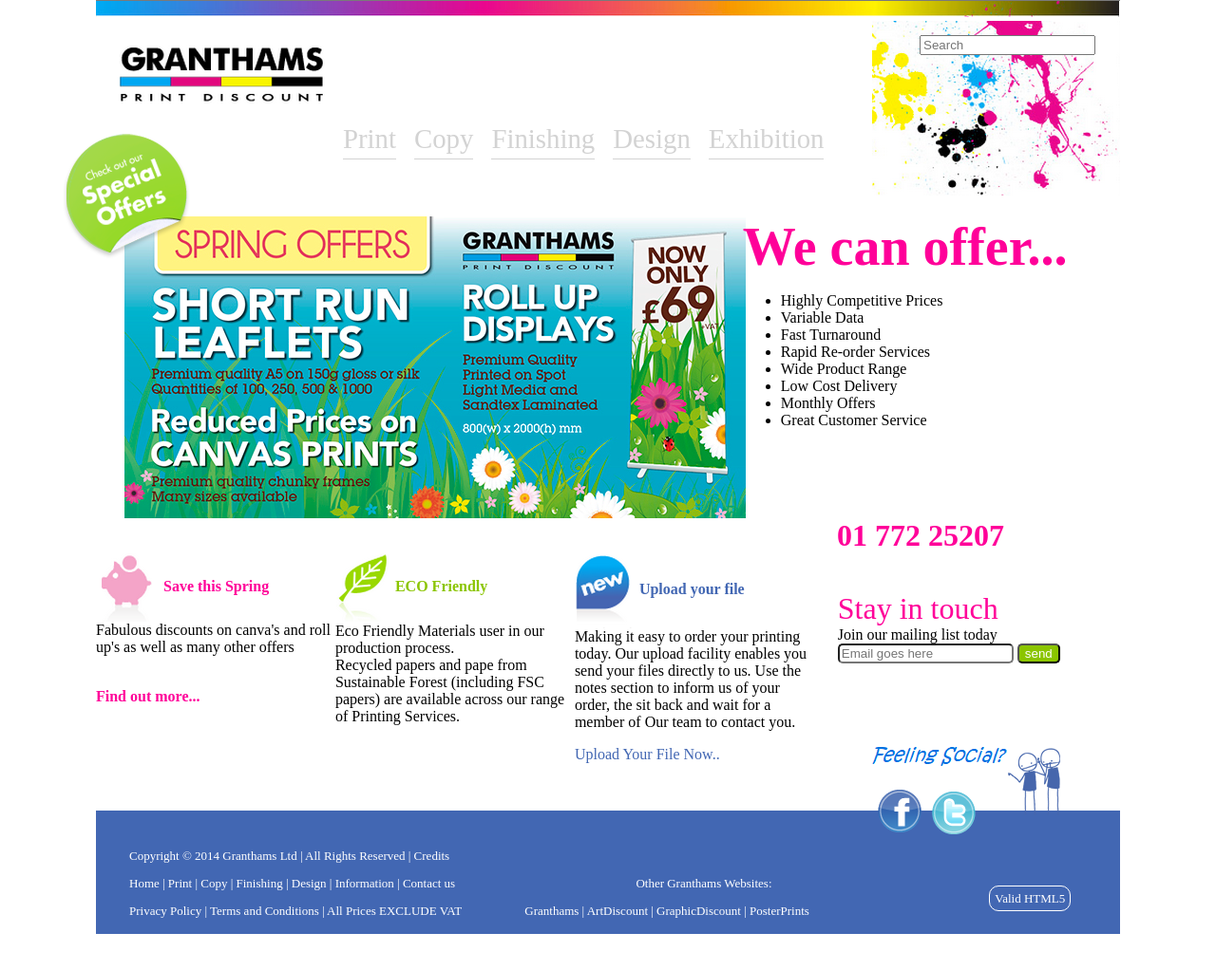
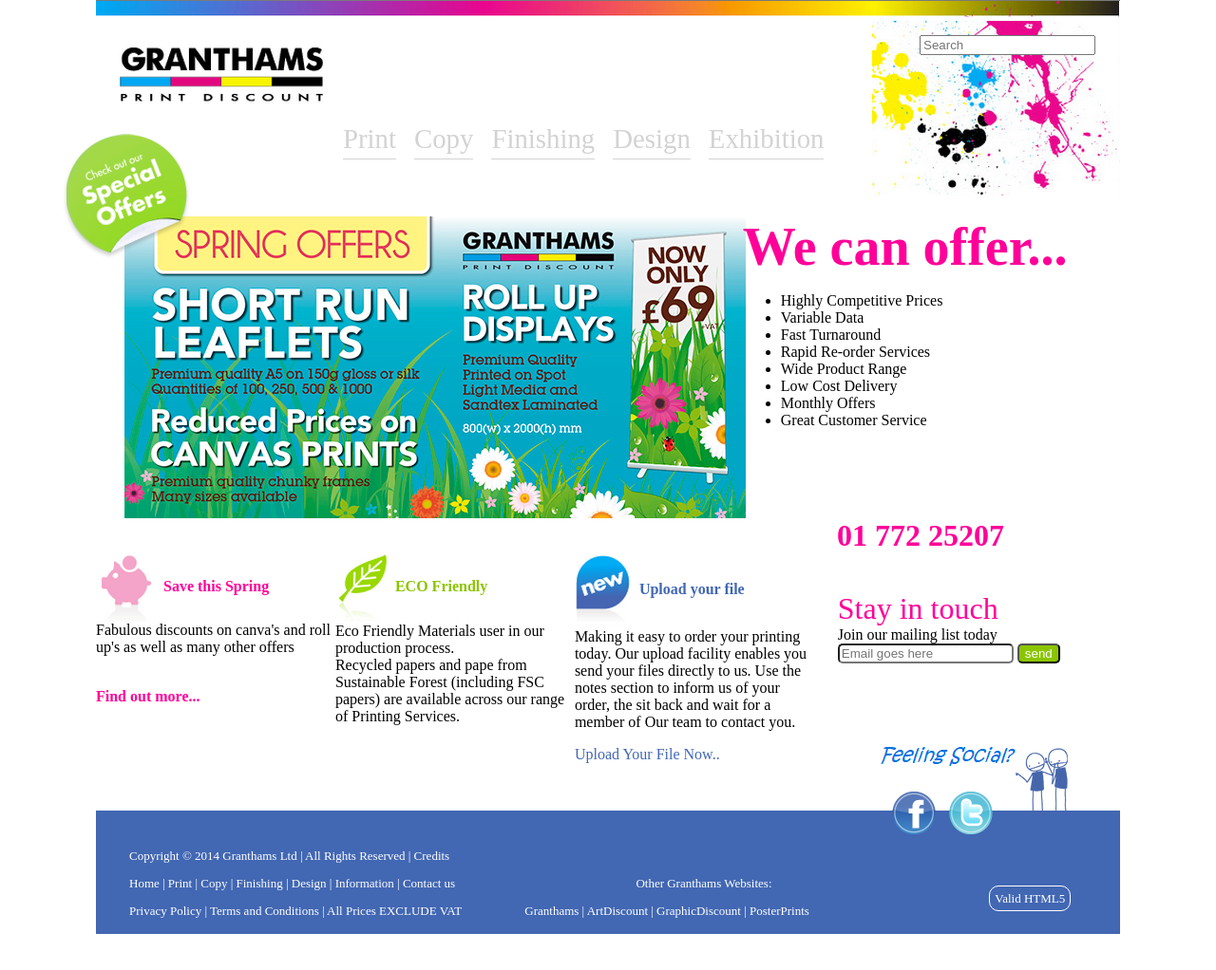
Before and after one commit to YamilethMC/pw10112233, a plain HTML site: page practica02_css/index.html in a window 1280 px wide. Shown: the whole page at 95% size. Drawn offline with Linux system fonts and the light colour scheme.

Commit message:
Practica02 - Estilos CSS (Practicamente terminado)

```diff
--- a/practica02_css/css/Estilos.css
+++ b/practica02_css/css/Estilos.css
@@ -32,20 +32,24 @@
 }
 
 
-
+#pregunta{
+    position: relative;
+    right: -820px;
+    top: -230px;
+}
 #facebook{
     position: relative;
-    right: 10px;
-    top: -83px;
+    right: -680px;
+    top: -160px;
 }
 #twitter{
     position: relative;
-    right: -880px;
+    right: -690px;
     top: -160px;
 }
 #monitos{
     position: relative;
-    right: -910px;
+    right: -710px;
     top: -180px;
 }
 footer{
@@ -106,11 +110,6 @@
     padding-left: 25px;
     padding-top: 40px;
 }
-#secc03art04 img{
-    position: relative;
-    right: -30px;
-    top: 80px;
-}
 #segundaSeccion article{
     padding-right: 122px;
     text-align: right;
--- a/practica02_css/index.html
+++ b/practica02_css/index.html
@@ -97,7 +97,6 @@
             Join our mailing list today <br>
             <input type="email" placeholder="Email goes here">
             <input type="button" value="send">
-            <img src="./img/pregunta.png" alt="">
         </article>
     </section>
     <footer>
@@ -129,6 +128,7 @@
                     Valid HTML5
                 </span>
             </article>
+            <img src="./img/pregunta.png" alt="" id="pregunta">
             <img src="./img/icon_facebook.png" alt="" id="facebook">
             <img src="./img/icon_twitter.png" alt="" id="twitter">
             <img src="./img/image-right.png" alt="" id="monitos">
```
